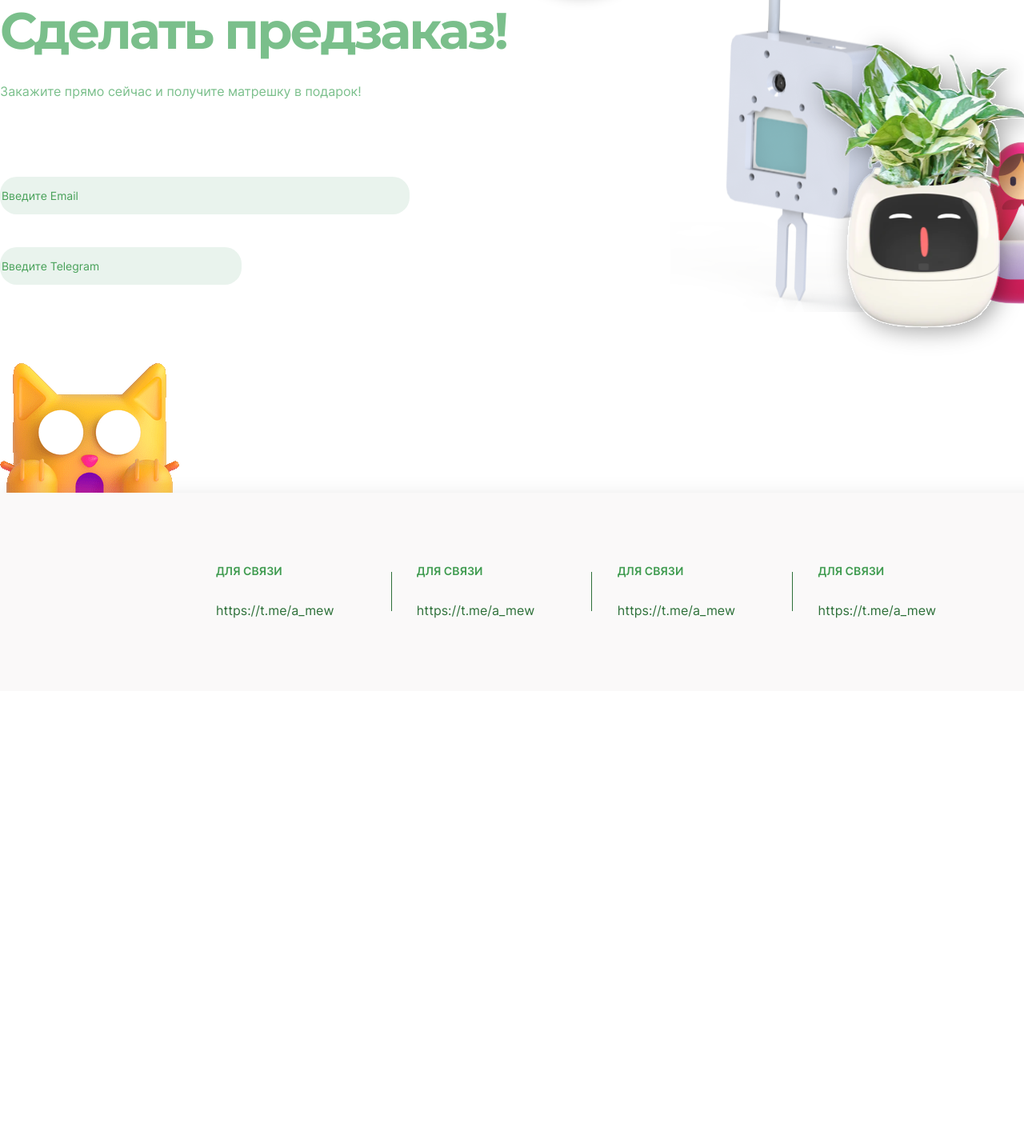
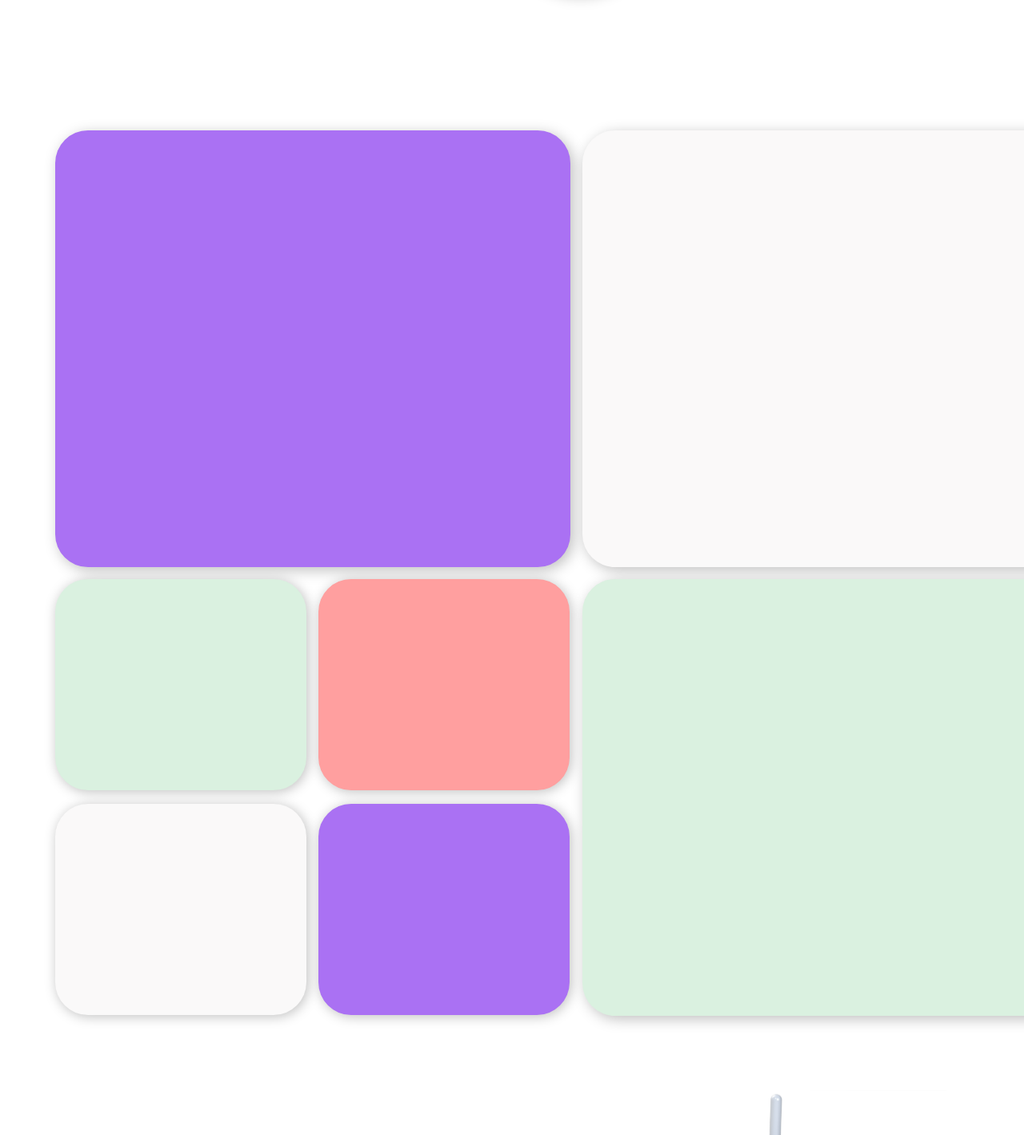
Before and after one commit to Nikit099/landingEMP, a React (Create React App) app: page / in a window 1280 px wide. Shown: the part 4183-5602 px from the top of the page at 80% size. Before the commit the page ends 5047 px from the top, so only its background shows below. Built offline with nearby package versions, Linux system fonts and the light colour scheme.

Commit message:
teamGallery ended

```diff
--- a/src/components/css/teamGallery.css
+++ b/src/components/css/teamGallery.css
@@ -17,3 +17,94 @@
     font-family: "Inter-regular";
     src: url('../fonts/Inter-Regular.ttf');
 }
+
+.tG-main {
+    display: flex;
+    flex-direction: row;
+    max-width: 1440px;
+    min-width: 1440px;
+
+    margin-left: auto;
+    margin-right: auto;
+    margin-top: 170px;
+    margin-bottom: 160px;
+
+    justify-content: center;
+}
+
+.tG-main-grid {
+    display: grid;
+    grid-template-columns: 1fr 1fr;
+    grid-template-rows: 1fr 1fr;
+    grid-gap: 15px;
+}
+
+.tG-main-grid-rec-1 {
+    width: 644px;
+    height: 546px;
+
+    border-radius: 41px;
+    background: #AA71F3;
+    box-shadow: 4px 4px 17px 0px rgba(0, 0, 0, 0.25);
+}
+
+.tG-main-grid-rec-2 {
+    width: 644px;
+    height: 546px;
+
+    border-radius: 41px;
+    background: #FAF9F9;
+    box-shadow: 4px 4px 17px 0px rgba(0, 0, 0, 0.25);
+}
+
+.tG-main-grid-rec-3 {
+    display: grid;
+    grid-template-columns: 1fr 1fr;
+    grid-template-rows: 1fr 1fr;
+    grid-gap: 15px;
+}
+
+.tG-main-grid-rec-3-1 {
+    width: 314px;
+    height: 264px;
+
+    border-radius: 41px;
+    background: #DAF1E0;
+    box-shadow: 2px 2px 15px 0px rgba(0, 0, 0, 0.25);
+}
+
+.tG-main-grid-rec-3-2 {
+    width: 314px;
+    height: 264px;
+
+    border-radius: 41px;
+    background: #FF9F9F;
+    box-shadow: 2px 2px 15px 0px rgba(0, 0, 0, 0.25);
+}
+
+.tG-main-grid-rec-3-3 {
+    width: 314px;
+    height: 264px;
+
+    border-radius: 41px;
+    background: #FAF9F9;
+    box-shadow: 2px 2px 15px 0px rgba(0, 0, 0, 0.25);
+}
+
+.tG-main-grid-rec-3-4 {
+    width: 314px;
+    height: 264px;
+
+    border-radius: 41px;
+    background: #AA71F3;
+    box-shadow: 2px 2px 15px 0px rgba(0, 0, 0, 0.25);
+}
+
+.tG-main-grid-rec-4 {
+    width: 644px;
+    height: 546px;
+
+    border-radius: 41px;
+    background: #DAF1E0;
+    box-shadow: 4px 4px 17px 0px rgba(0, 0, 0, 0.25);
+}
--- a/src/components/teamGallery.jsx
+++ b/src/components/teamGallery.jsx
@@ -4,7 +4,25 @@ import './css/teamGallery.css';
 const  TeamGallery = () => {
     return (
         <div className='TeamGallery'>
+            <div className='tG-main'>
+                <div className='tG-main-grid'>
+                    <div className='tG-main-grid-rec-1'>
 
+                    </div>
+                    <div className='tG-main-grid-rec-2'>
+
+                    </div>
+                    <div className='tG-main-grid-rec-3'>
+                        <div className='tG-main-grid-rec-3-1'></div>
+                        <div className='tG-main-grid-rec-3-2'></div>
+                        <div className='tG-main-grid-rec-3-3'></div>
+                        <div className='tG-main-grid-rec-3-4'></div>
+                    </div>
+                    <div className='tG-main-grid-rec-4'>
+
+                    </div>
+                </div>
+            </div>
         </div>
     );
 };
```
